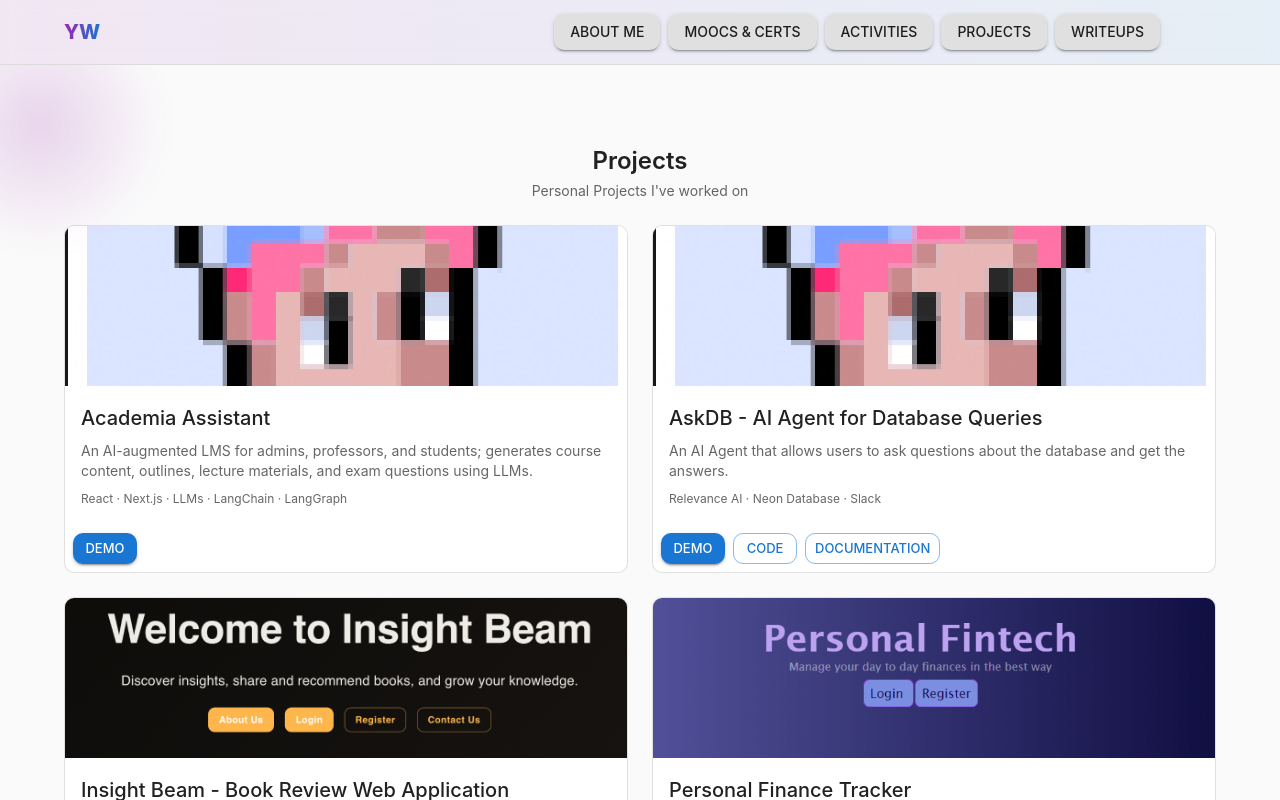
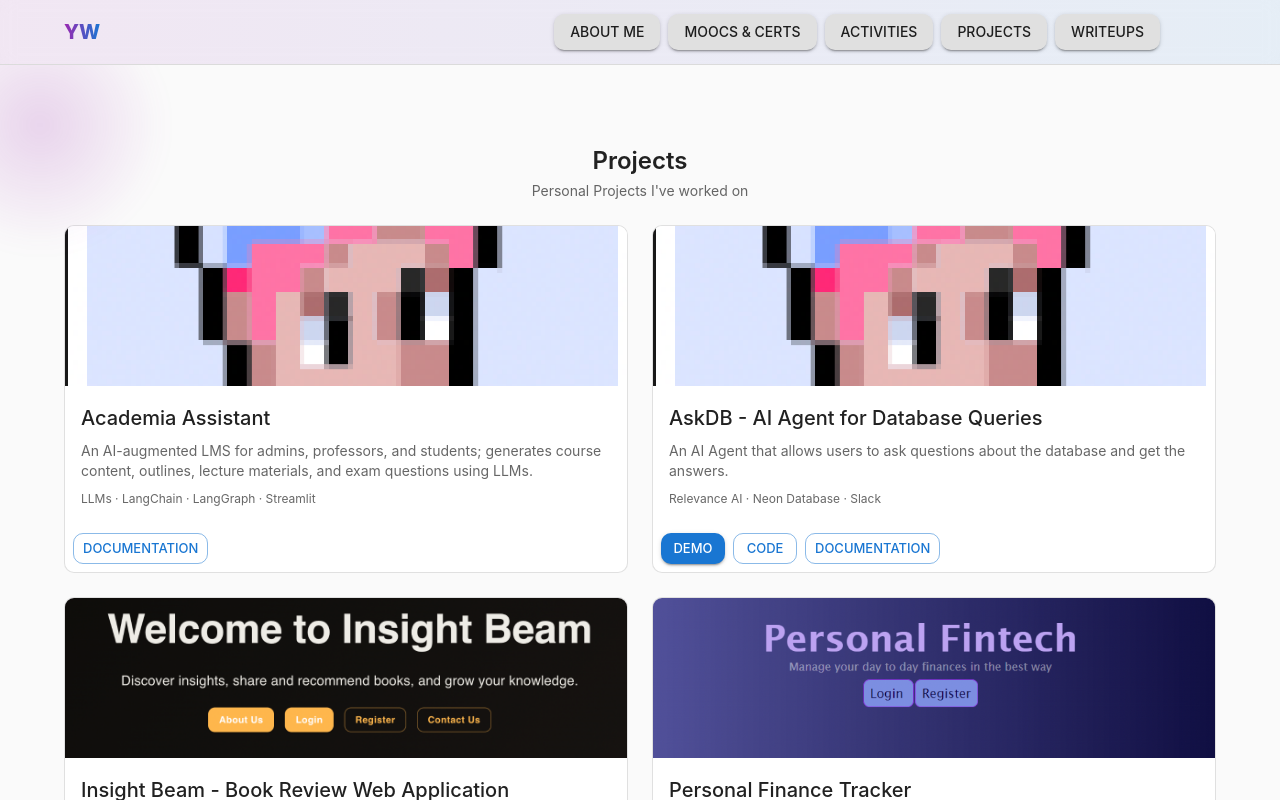
Before and after one commit to YUMNAWARIS/portfolio, a Next.js app: page /projects in a window 1280 px wide. Shown: the top 800 px of the page. Built offline with nearby package versions, Linux system fonts and the light colour scheme; some icons are missing.

Commit message:
academia assistant proper description

```diff
--- a/src/app/projects/page.tsx
+++ b/src/app/projects/page.tsx
@@ -12,8 +12,8 @@ const projects: Project[] = [
     id: "Academia Assistant",
     title: "Academia Assistant",
     description: "An AI-augmented LMS for admins, professors, and students; generates course content, outlines, lecture materials, and exam questions using LLMs.",
-    tech: ["React", "Next.js", "LLMs", "LangChain", "LangGraph"],
-    liveUrl: "https://drive.google.com/file/d/11uv7suJCrWZyV9ODupy5CpZCxVRvzIbb/view?usp=sharing",
+    tech: ["LLMs", "LangChain", "LangGraph", "Streamlit"],
+    documentationUrl: "https://drive.google.com/drive/u/2/folders/1gvkfV1hQFn94flZiT0eZIUr82z4KhcnP",
     image: "/projects/ask-db.png",
   },
   {
```
